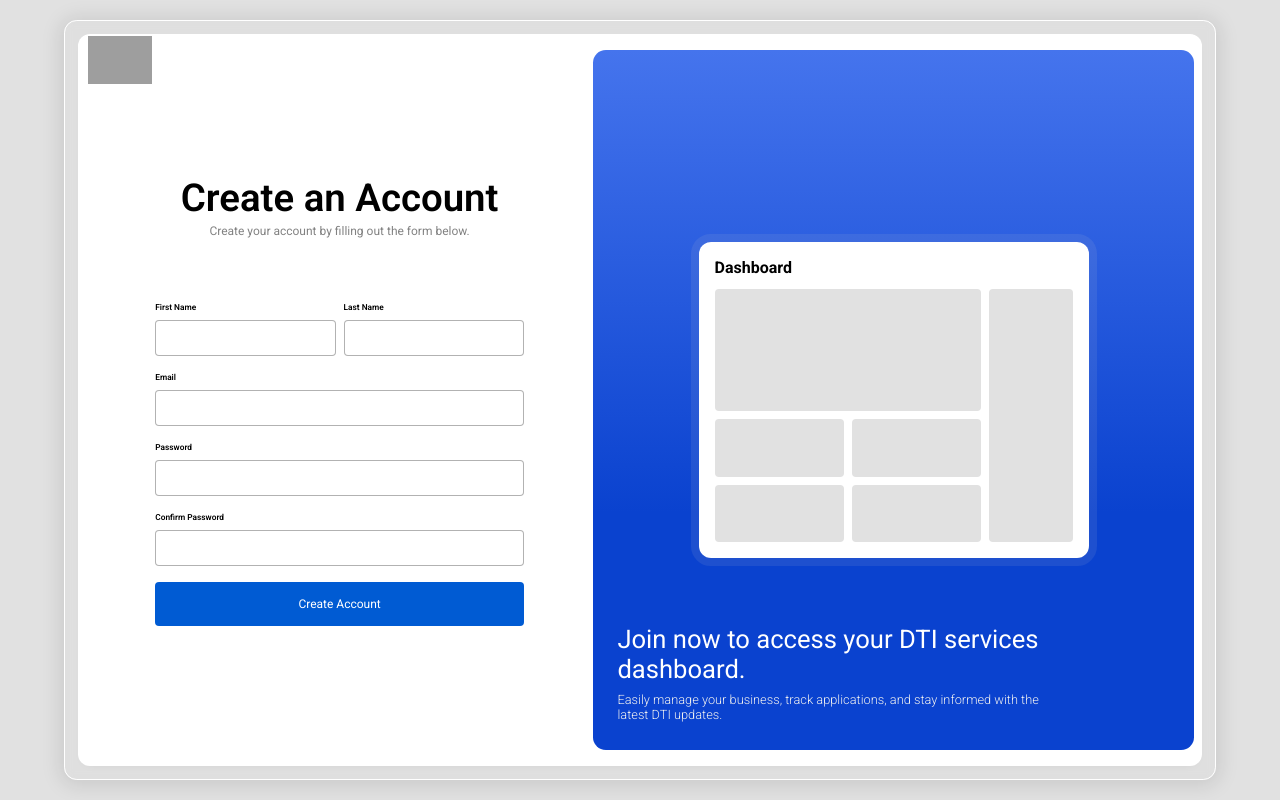
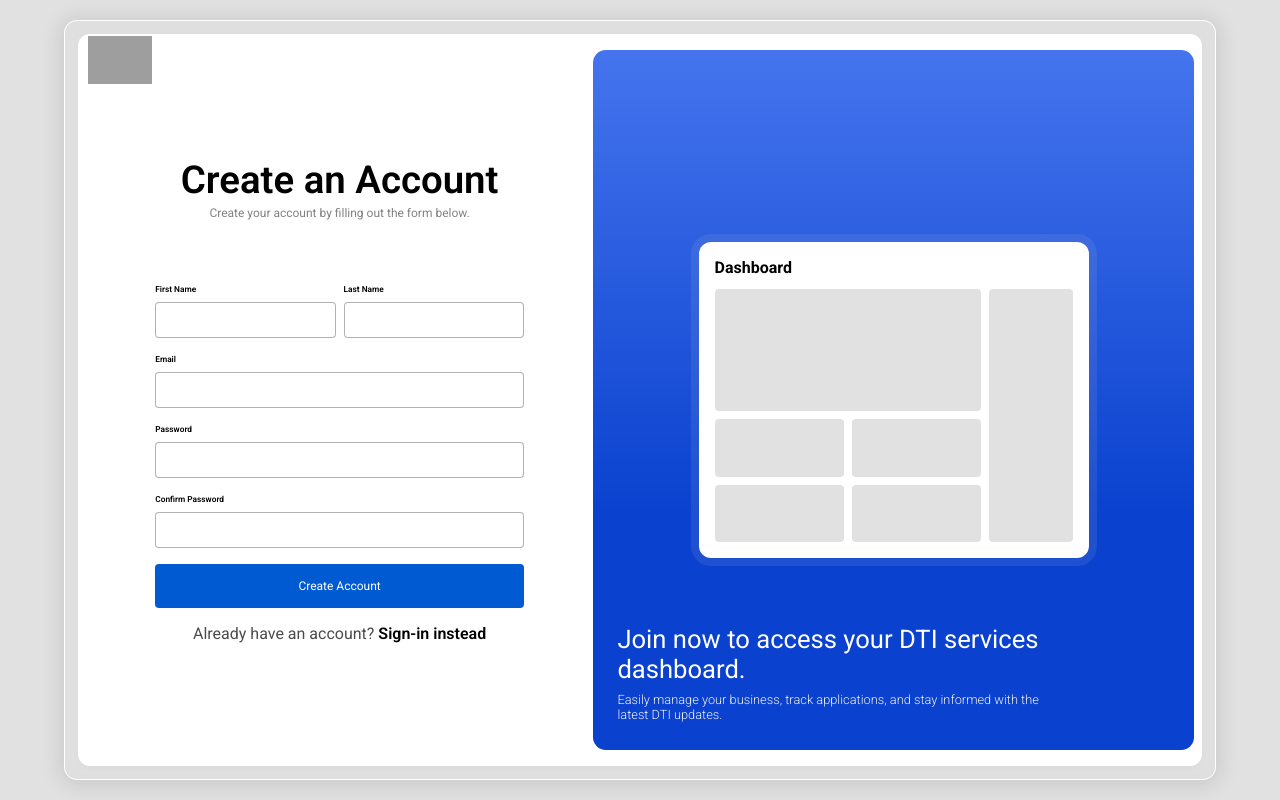
Before and after one commit to Ysahmuel/DTI-Capstone, a Django app: template dti_project/users/templates/users/register.html in a window 1280 px wide. Run offline with Django 5.2, Linux system fonts and the light colour scheme; the template is opened without the code that fills it, so the values that code supplies are empty; grey boxes are pictures that could not be loaded.

Commit message:
added link for sign in page in register form

```diff
--- a/dti_project/users/templates/users/register.html
+++ b/dti_project/users/templates/users/register.html
@@ -40,6 +40,7 @@
                         <input type="password" name="password2" id="id_password2" required>
                     </div>
                     <button type="submit">Create Account</button>
+                    <p>Already have an account? <a href="{% url 'sign-in' %}">Sign-in instead</a></p>
                 </form>
 
                 <div class="graphics-panel">
```
